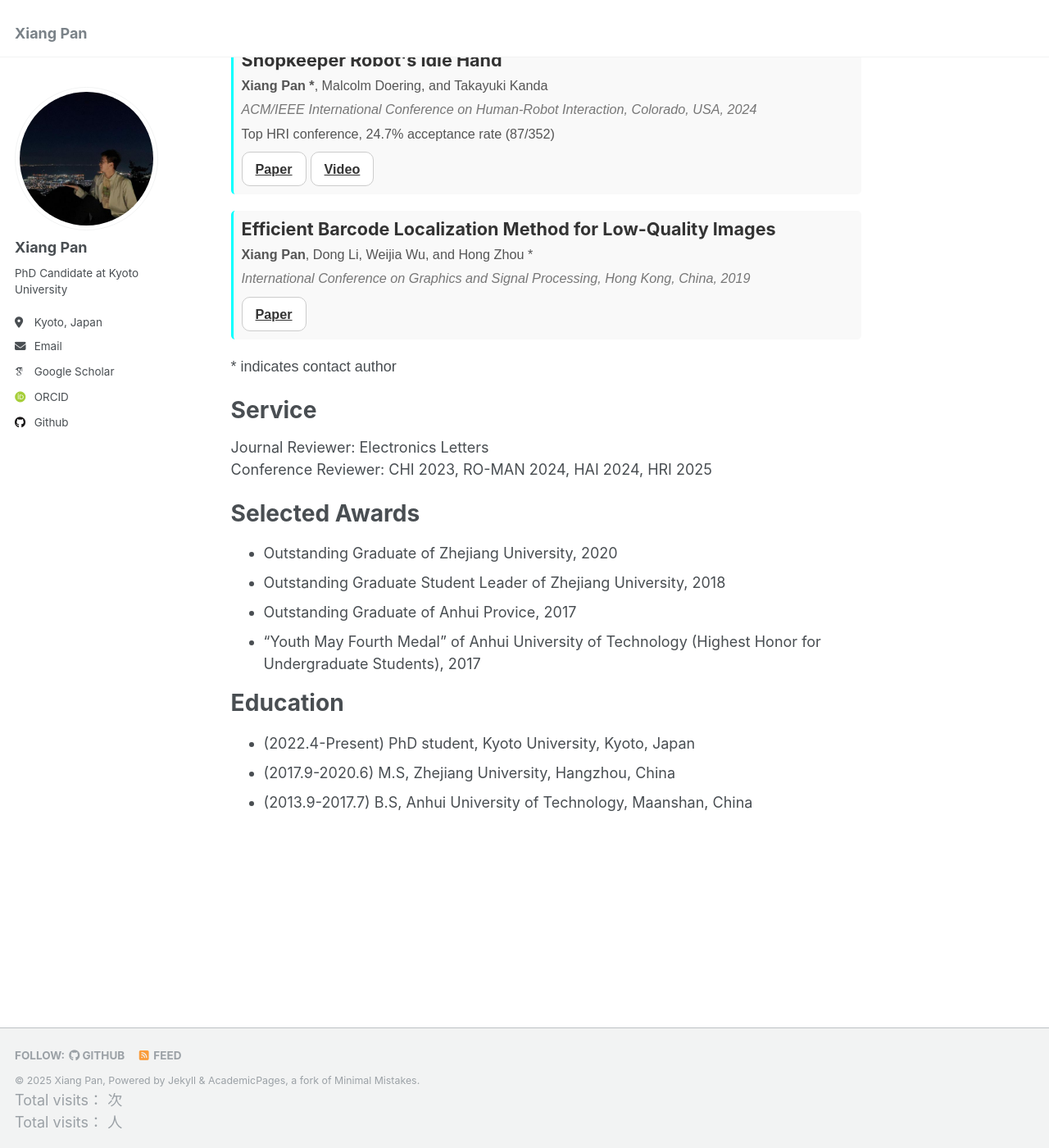
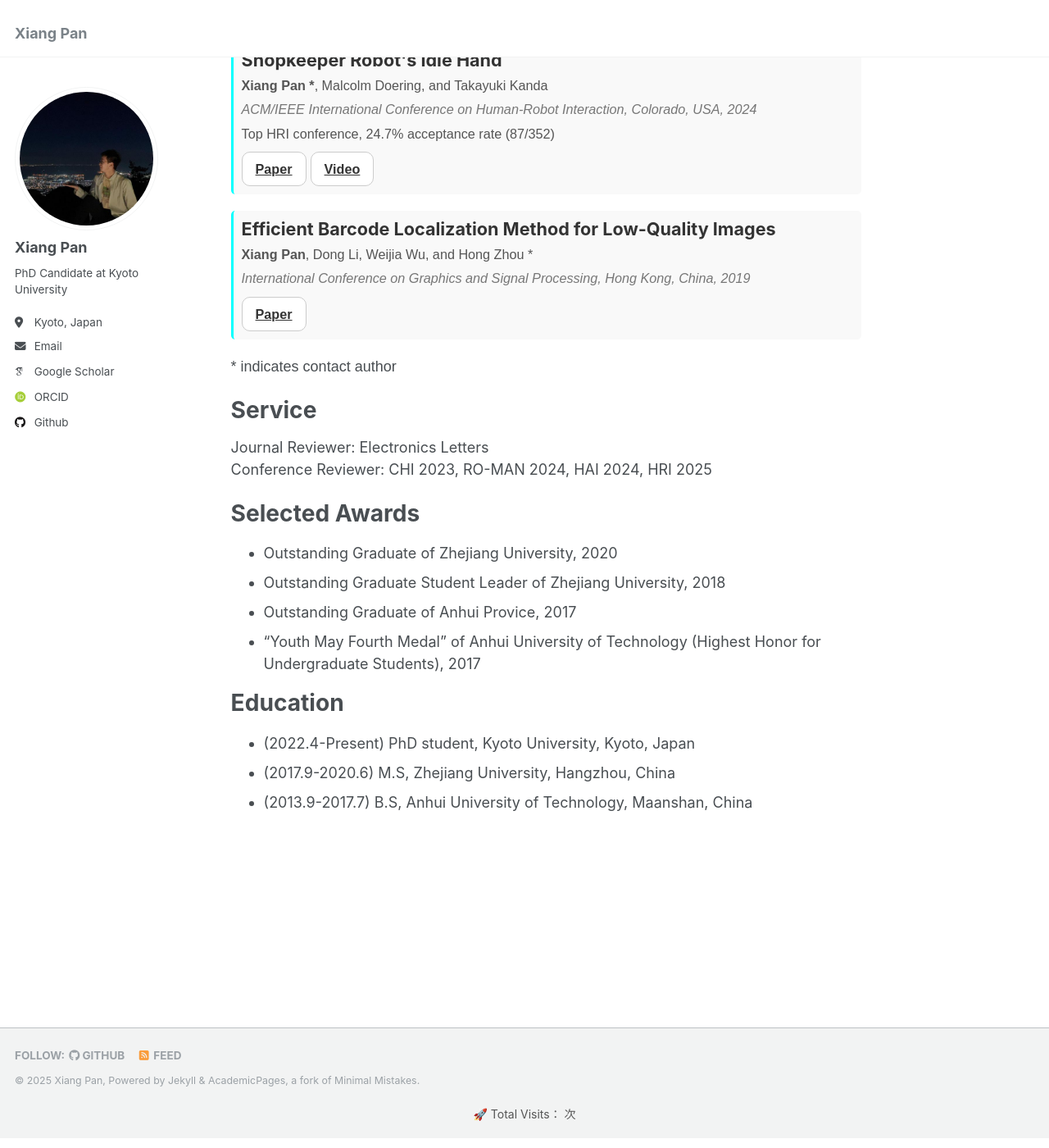
Before and after one commit to pan-xiang/pan-xiang.github.io, a Jekyll site: the page built from _pages/about.md, in a window 1280 px wide and 1400 px high, scrolled down 512 px. Shown: the whole window at 82% size. Built offline with Jekyll 4.4.1, drawn with Linux system fonts in a browser that asks for light colours; some web fonts are replaced; comment, search, counter and statistics services are not loaded.

Commit message:
Update footer.html

```diff
--- a/_includes/footer.html
+++ b/_includes/footer.html
@@ -25,10 +25,20 @@
 </div>
 
 <!-- Busuanzi 访问统计 -->
-<script async src="//busuanzi.ibruce.info/busuanzi/2.3/busuanzi.pure.mini.js"></script>
-<div>
-  Total visits：<span id="busuanzi_value_site_pv"></span> 次
+<div id="statistics-container">
+  <p>🚀 Total Visits：<span id="busuanzi_value_site_pv"></span> 次</p>
 </div>
-<div>
-  Total visits：<span id="busuanzi_value_site_uv"></span> 人
-</div>
+
+<!-- CSS 样式 -->
+<style>
+  #statistics-container {
+    text-align: center; /* 文字居中 */
+    font-size: 14px; /* 字体大小 */
+    color: #555; /* 字体颜色 */
+    margin-top: 20px; /* 顶部间距 */
+    line-height: 1.6; /* 行间距 */
+  }
+  #statistics-container p {
+    margin: 0; /* 去掉段落默认的上下边距 */
+  }
+</style>
```
